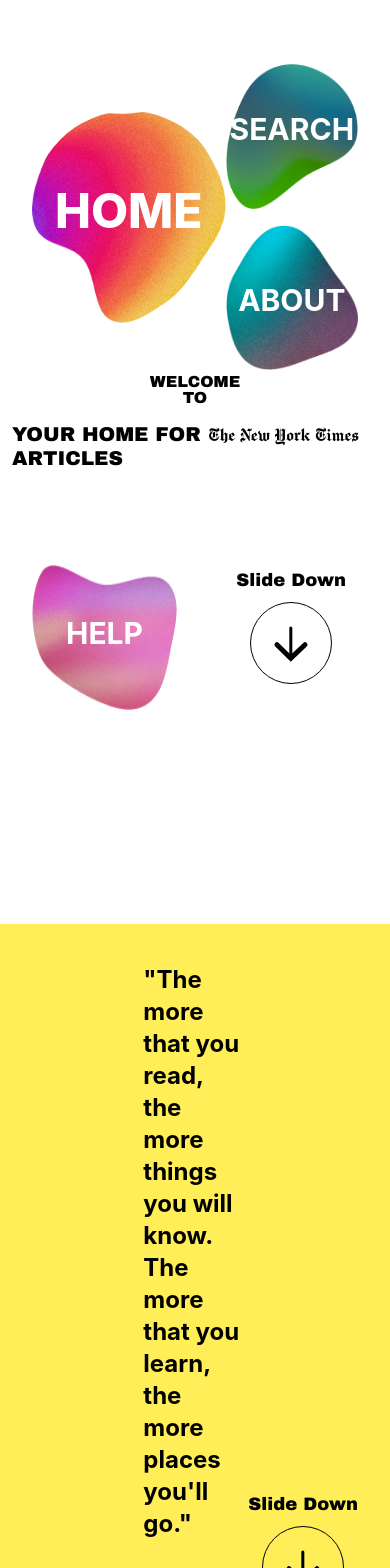
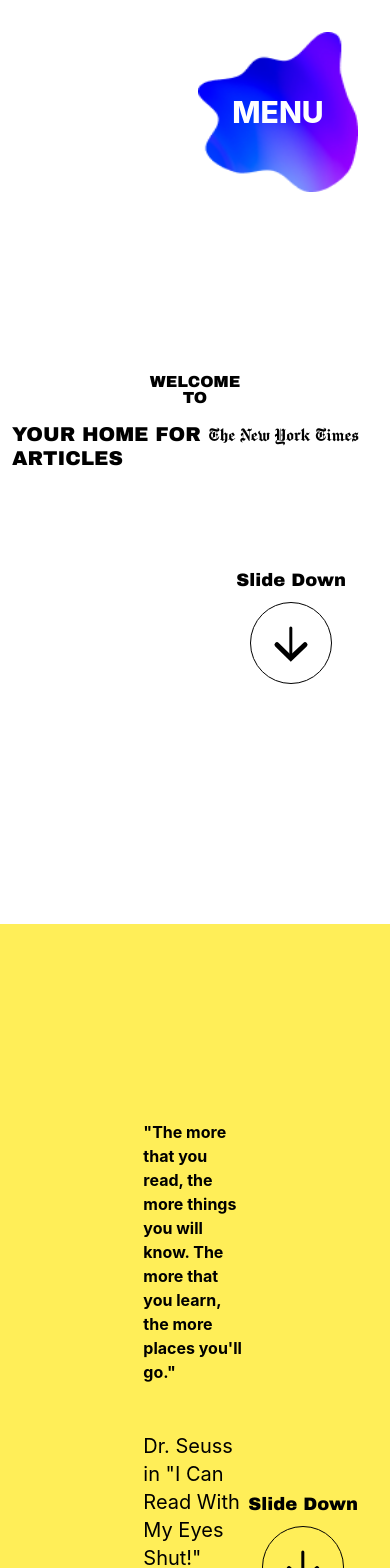
Before and after one commit to LariMos/LINDEN-React, a React (Create React App) app: page / in a window 390 px wide. Shown: the top 1568 px of the page. Built offline with nearby package versions, Linux system fonts and the light colour scheme; grey boxes are pictures that could not be loaded.

Commit message:
Updated navbar to make responsive on mobile phone

```diff
--- a/src/components/NavBar.js
+++ b/src/components/NavBar.js
@@ -1,14 +1,19 @@
-import React from 'react';
+
+
+import React, { useState } from 'react';
 import { Link } from 'react-router-dom';
 import Swal from 'sweetalert2';
 import homePng from '../images/home.png';
 import searchPng from '../images/search.png';
 import aboutPng from '../images/about.png';
 import helpPng from '../images/help.png';
-
+import menuPng from '../images/menu.png';
+import exitPng from '../images/exit.png';
 
 
 const NavBar = () => {
+
+  const [isMenuOpen, setIsMenuOpen] = useState(false);
 
   const handleHelpClick = () => {
     Swal.fire({
@@ -25,8 +30,41 @@ const NavBar = () => {
   };
 
   return (
-    <>
-    <div className="flex items-center justify-between p-8 fixed top-8 z-50 w-full pointer-events-none">
+
+    <div className="fixed top-0 z-50 w-full">
+      {/* Menu icon for small screens */}
+      <div className="sm:block lg:hidden md:hidden flex justify-end p-8">
+        <button onClick={() => setIsMenuOpen(true)} className="pointer-events-auto relative">
+          <img src={menuPng} alt="Menu" className="w-40 h-40" />
+          <span className="absolute top-1/2 left-1/2 transform -translate-y-1/2 -translate-x-1/2 font-extrabold font-poppins-600 text-white text-3xl">MENU</span>
+        </button>
+
+        {/* Exit icon */}
+        {isMenuOpen && (
+          <button onClick={() => setIsMenuOpen(false)} className="pointer-events-auto absolute top-8 right-8 z-50">
+            <img src={exitPng} alt="Exit" className="w-40 h-40" />
+            <span className="absolute top-1/2 left-1/2 transform -translate-y-1/2 -translate-x-1/2 font-extrabold font-poppins-600 text-black text-3xl">EXIT</span>
+          </button>
+        )}
+
+        {/* Dropdown menu */}
+        {isMenuOpen && (
+          <div className="absolute top-0 right-0 font-extrabold font-poppins-600 h-screen w-full bg-blue flex flex-col items-center justify-center text-white text-6xl pointer-events-auto z-40">
+            <Link to="/" className="mb-4" onClick={() => setIsMenuOpen(false)}>HOME</Link>
+            <Link to="/search" className="mb-4" onClick={() => setIsMenuOpen(false)}>SEARCH</Link>
+            <Link to="/about" className="mb-4" onClick={() => setIsMenuOpen(false)}>ABOUT</Link>
+            <button className="mb-4" onClick={handleHelpClick}>HELP</button>
+          </div>
+        )}
+      </div>
+
+
+
+    {/* <div className="flex items-center justify-between p-8 fixed top-8 z-50 w-full pointer-events-none"> */}
+    <div className="flex items-center justify-between p-8 fixed top-8 z-50 w-full hidden sm:hidden lg:flex md:flex pointer-events-auto">
+
+    {/* Regular navigation for lg and md screens */}
+    {/* <div className="hidden sm:hidden lg:flex md:flex pointer-events-auto"> */}
       <Link to="/" className="relative pointer-events-auto">
         <img src={homePng} alt="Home" className="hover-target w-[212px] lg:w-[212px] md:w-[170px] sm:w-[130px] h-[212px] lg:h-[212px] md:h-[170px] sm:h-[130px] rounded-full" />
         <div className="hover-target absolute top-1/2 left-1/2 transform -translate-y-1/2 -translate-x-1/2 w-[164px] lg:w-[164px] md:w-[130px] sm:w-[100px] h-[61px] text-center text-white text-5xl lg:text-5xl md:text-4xl sm:text-3xl font-extrabold font-poppins-600">HOME</div>
@@ -44,13 +82,14 @@ const NavBar = () => {
         </Link>
       </div>
     </div>
-    <div className="fixed bottom-32 left-8 z-50 pointer-events-auto">
+    <div className="hidden sm:hidden lg:flex md:flex fixed bottom-32 left-8 z-50 pointer-events-auto">
       <button onClick={handleHelpClick}>
           <img src={helpPng} alt="Help" className="hover-target w-[145px] lg:w-[145px] md:w-[120px] sm:w-[100px] h-[145px] lg:h-[145px] md:h-[120px] sm:h-[100px]" />
           <div className="hover-target absolute top-1/2 left-1/2 transform -translate-y-1/2 -translate-x-1/2 w-[219px] lg:w-[219px] md:w-[170px] sm:w-[130px] h-[61px] text-center text-white text-[30px] lg:text-[30px] md:text-[24px] sm:text-[20px] font-bold font-poppins-300">HELP</div>
       </button>
   </div>
-  </>
+  </div>
+
   );
 }
 
--- a/src/pages/LandingPage.js
+++ b/src/pages/LandingPage.js
@@ -46,8 +46,8 @@ function LandingPage() {
           </svg>
           LINDEN
         </div>
-        <div className="text-xl lg:text-3xl md:text-2xl sm:text-xl leading-6 lg:leading-8">
-          YOUR HOME FOR <span className="font-chomsky md:text-4xl lg:text-6xl sm:text-xl">The New York Times</span> ARTICLES
+        <div className="text-xl lg:text-3xl md:text-xl sm:text-xl leading-6 lg:leading-8">
+          YOUR HOME FOR <span className="font-chomsky md:text-3xl lg:text-6xl sm:text-xl">The New York Times</span> ARTICLES
         </div>
         <div className="absolute bottom-40 right-8 flex flex-col items-center">
         <div className="hover-target text-lg mb-2" onClick={() => scrollToRef(secondDivRef)}>Slide Down</div>
@@ -56,7 +56,7 @@ function LandingPage() {
       </div>
 
       <div ref={secondDivRef} className="relative bg-yellow-400 h-full flex flex-col items-center justify-center font-poppins-900 text-left p-10 mt-20 lg:mt-20">
-          <div className="text-2xl lg:text-6xl font-bold mb-12 w-1/3 lg:mb-6">
+          <div className="sm:text-2xl lg:text-6xl md:text-4xl font-bold mb-12 w-1/3 lg:mb-6">
             "The more that you read, the more things you will know. The more that you learn, the more places you'll go."
           </div>
           <div className="w-1/3 font-poppins-900 text-xl lg:text-3xl">
```
Also changed, not shown: src/images/exit.png (added), src/images/menu.png (added).
